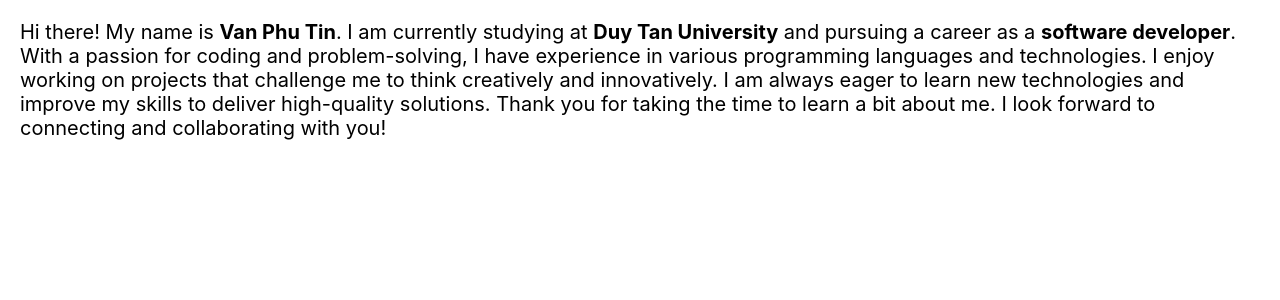
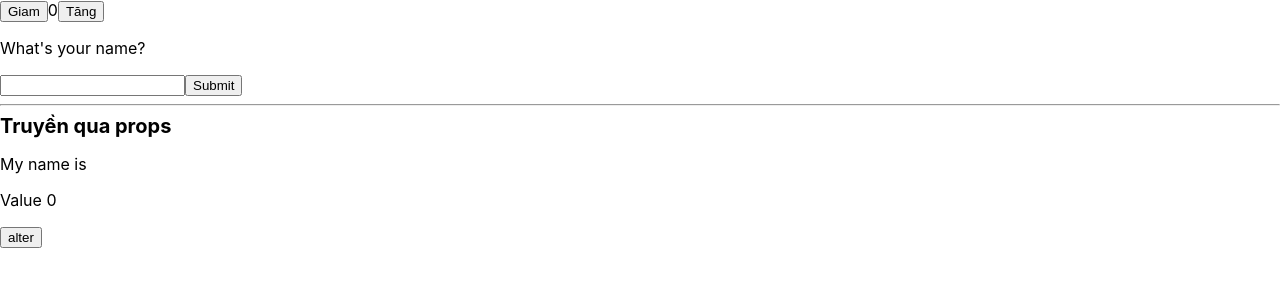
Before and after one commit to vanphutin/react-course, a React (Create React App) app: page / in a window 1280 px wide. Shown: the top 300 px of the page. Built offline with nearby package versions, Linux system fonts and the light colour scheme.

Commit message:
learn props

```diff
--- a/src/App.js
+++ b/src/App.js
@@ -1,9 +1,9 @@
 import logo from "./logo.svg";
 import "./App.css";
-import FullName from "./Component/FullName";
+import PropsParent from "./Components/Prop/PropsParent";
 
-function App() {
-  return <FullName></FullName>;
-}
+const App = () => {
+  return <PropsParent></PropsParent>;
+};
 
 export default App;
--- a/src/Component/FullName.jsx
+++ /dev/null
@@ -1,24 +0,0 @@
-import "./FullName.scss";
-const FullName = () => {
-  const info = {
-    name: "Van Phu Tin",
-    address: "Quang Nam",
-    student: "Duy Tan University",
-    position: "software developer",
-  };
-  console.log("info", info);
-  return (
-    <div className="info">
-      Hi there! My name is <p>{info.name}</p>. I am currently studying at{" "}
-      <p>{info.student}</p> and pursuing a career as a <p>{info.position}</p>.
-      With a passion for coding and problem-solving, I have experience in
-      various programming languages and technologies. I enjoy working on
-      projects that challenge me to think creatively and innovatively. I am
-      always eager to learn new technologies and improve my skills to deliver
-      high-quality solutions. Thank you for taking the time to learn a bit about
-      me. I look forward to connecting and collaborating with you!
-    </div>
-  );
-};
-
-export default FullName;
--- a/src/Component/FullName.scss
+++ /dev/null
@@ -1,8 +0,0 @@
-.info {
-  padding: 20px;
-  font-size: 20px;
-  p {
-    display: inline;
-    font-weight: bold;
-  }
-}
--- /dev/null
+++ b/src/Components/Prop/PropsChild.jsx
@@ -0,0 +1,14 @@
+const PropsChild = (props) => {
+  return (
+    <div>
+      <hr />
+      <b style={{ fontSize: "20px" }}>
+        <div>Truyền qua props</div>
+      </b>
+      <p>My name is {props.name}</p>
+      <p>Value {props.count}</p>
+      <button onClick={() => props.handleAlter()}>alter</button>
+    </div>
+  );
+};
+export default PropsChild;
--- /dev/null
+++ b/src/Components/Prop/PropsParent.jsx
@@ -0,0 +1,42 @@
+import { useState } from "react";
+import PropsChild from "./PropsChild";
+
+const PropsParent = (props) => {
+  const [count, setCount] = useState(0);
+  const [name, setName] = useState("");
+  const handleTang = () => {
+    setCount((tang) => tang + 1);
+  };
+  const handleGiam = () => {
+    if (count === 0) return;
+    setCount((giam) => giam - 1);
+  };
+
+  const handleChange = (e) => {
+    setName(e.target.value);
+  };
+  const handleSubmit = (e) => {
+    e.preventDefault();
+
+    console.log("name", name);
+  };
+
+  const handleAlter = () => {
+    alert(`name: ${name} - value: ${count}`);
+  };
+  return (
+    <div>
+      <button onClick={handleGiam}>Giam </button>
+      <span>{count}</span>
+      <button onClick={handleTang}>Tăng</button>
+
+      <p>What's your name?</p>
+      <input type="text" value={name} onChange={handleChange} />
+      <button onClick={handleSubmit}>Submit</button>
+
+      {/* Truyền props */}
+      <PropsChild name={name} count={count} handleAlter={handleAlter} />
+    </div>
+  );
+};
+export default PropsParent;
```
Also changed, not shown: src/Components/test/Test.jsx (added), 1 other file (tests, documents, lock files or other folders).
